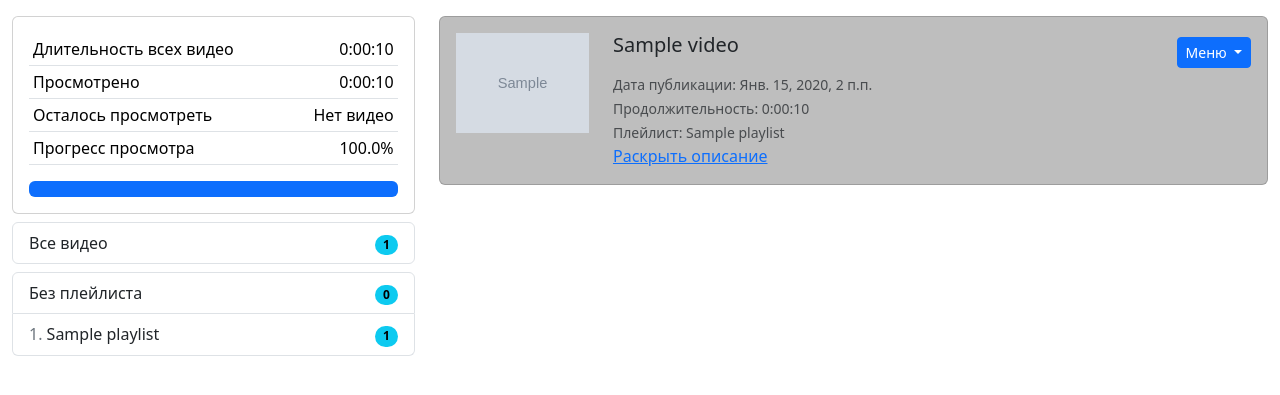
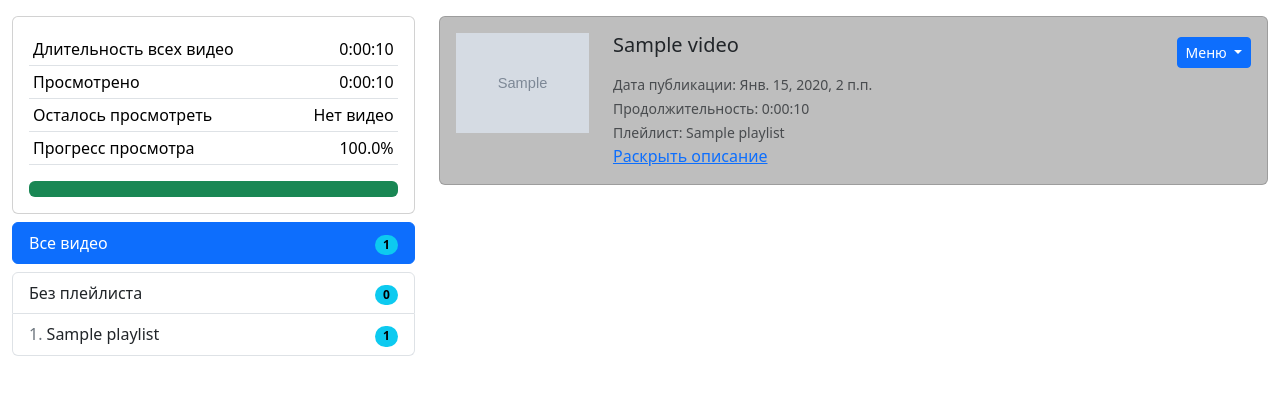
Before and after one commit to UserNikita/easycode_django, a Django app: page /youtube/videos/1/ in a window 1280 px wide. Shown: the part 80-475 px from the top of the page. Run offline with Django 3.2, Linux system fonts and the light colour scheme; a user stored in the database is signed in; tables that the repository leaves empty hold one stand-in row (values such as "Sample post"); grey boxes marked "Sample" are stand-in pictures; some libraries are stand-ins or nearby versions.

Commit message:
Изменение цветов

```diff
--- a/apps/youtube/templates/youtube/list_videos.html
+++ b/apps/youtube/templates/youtube/list_videos.html
@@ -46,7 +46,7 @@
                          aria-valuemin="0"
                          aria-valuemax="100"
                     >
-                        <div class="progress-bar" style="width: {{ duration.progress|stringformat:".1f" }}%"></div>
+                        <div class="progress-bar bg-success" style="width: {{ duration.progress|stringformat:".1f" }}%"></div>
                     </div>
                 </div>
             </div>
--- a/apps/youtube/templates/youtube/playlist_sidebar.html
+++ b/apps/youtube/templates/youtube/playlist_sidebar.html
@@ -1,5 +1,5 @@
 <div class="list-group mb-2">
-    <a href="{% url 'youtube:videos-list' channel.pk %}" class="list-group-item list-group-item-action" aria-current="true">
+    <a href="{% url 'youtube:videos-list' channel.pk %}" class="list-group-item list-group-item-action active" aria-current="true">
         <div class="d-flex">
             <div class="flex-grow-1">
                 Все видео
```
